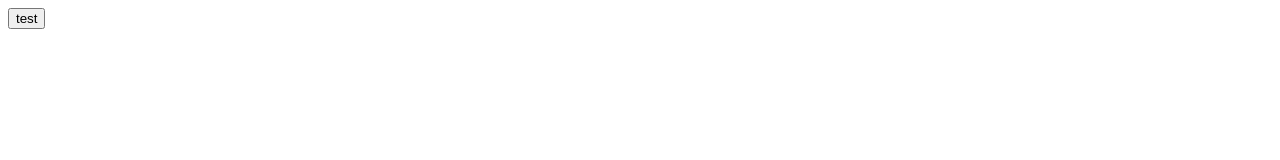
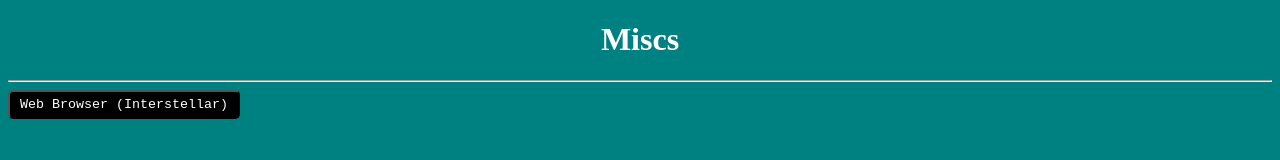
Before and after one commit to wrdyyy/webgannes, a plain HTML site: page pranx/misclobby.html in a window 1280 px wide. Drawn offline with Linux system fonts and the light colour scheme.

Commit message:
Re-added back Miscs (Web Browser Interstellar)

```diff
--- a/pranx/test.html
+++ b/pranx/misclobby.html
@@ -4,10 +4,13 @@
     <meta charset="UTF-8">
     <meta name="viewport" content="width=device-width, initial-scale=1.0">
     <title>Misc</title>
+    <link href="stylessss.css" rel="stylesheet">
 </head>
 <body>
+    <center><h1>Miscs</h1></center>
+    <hr>
     <a href="https://bloxxedservixes.online/yolo/pranxy.html">
-        <button>test</button>
+        <button>Web Browser (Interstellar)</button>
     </a>
 </body>
 </html>
--- /dev/null
+++ b/pranx/stylessss.css
@@ -0,0 +1,17 @@
+body {
+    background-color: rgb(0, 129, 129);
+}
+h1 {
+color: white;
+}
+
+button {
+    background-color: black;
+    color: white;
+    border-radius: 5px;
+    font-family: monospace;
+    padding-left: 10px;
+    padding-right: 10px;
+    padding-top: 5px;
+    padding-bottom: 5px;
+}
```
Also changed, not shown: credits/thx.html (+3 -0 lines), index.html (+1 -1 lines), yolo/pranxy.html (added, +1 -0 lines).
